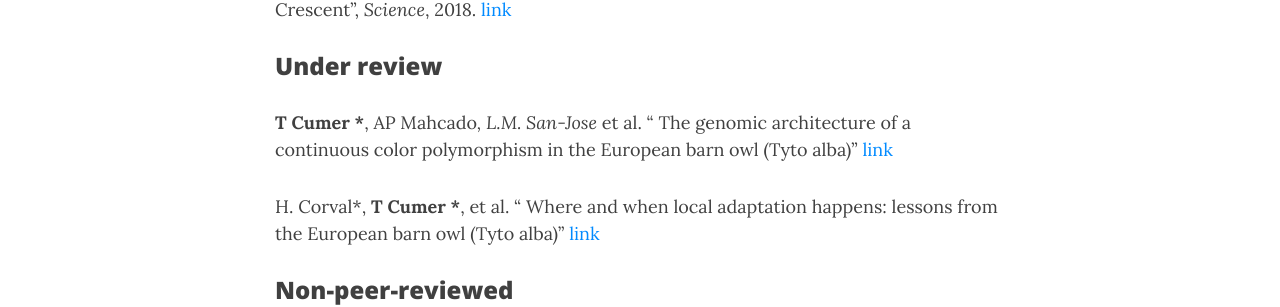
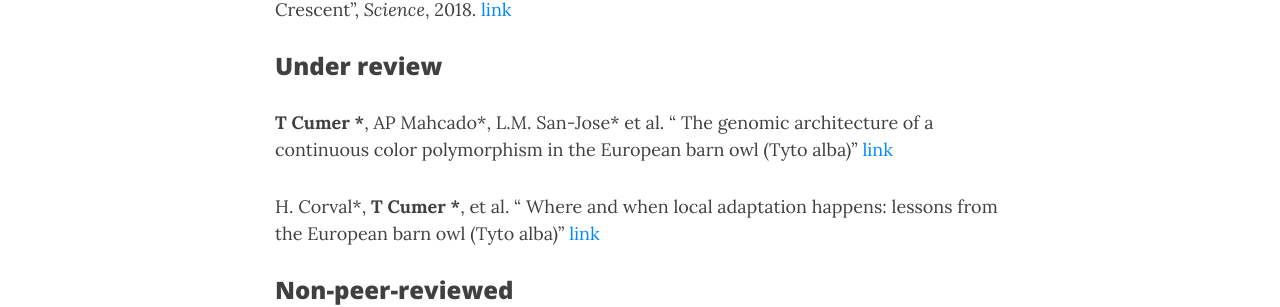
Before and after one commit to cumtr/cumtr.github.io, a Jekyll site: the page built from Publications.md, in a window 1280 px wide and 900 px high, scrolled down 1432 px. Shown: the part 149-456 px from the top of the window. Built offline with Jekyll 4.4.1, drawn with Linux system fonts in a browser that asks for light colours; nearby versions of some CDN libraries; comment, search, counter and statistics services are not loaded.

Commit message:
Update Publications.md

```diff
--- a/Publications.md
+++ b/Publications.md
@@ -32,7 +32,7 @@ KG. Daly, **et al.** "Ancient goat genomes reveal mosaic domestication in the Fe
 
 ### Under review
 
-**T Cumer** **\***, AP Mahcado*, L.M. San-Jose* et al. “ The genomic architecture of a continuous color polymorphism in the European barn owl (Tyto alba)” [link](https://www.biorxiv.org/content/10.1101/2023.04.03.535036v1.abstract)
+**T Cumer** **\***, AP Mahcado\*, L.M. San-Jose\* et al. “ The genomic architecture of a continuous color polymorphism in the European barn owl (Tyto alba)” [link](https://www.biorxiv.org/content/10.1101/2023.04.03.535036v1.abstract)
 
 H. Corval*, **T Cumer** **\***, et al. “ Where and when local adaptation happens: lessons from the European barn owl (Tyto alba)” [link](https://www.biorxiv.org/content/10.1101/2023.03.17.533108v1.abstract)
 
```
